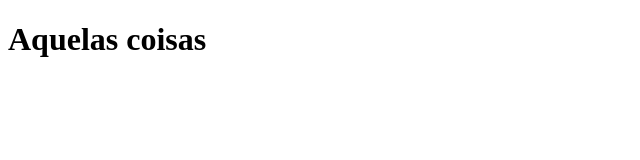
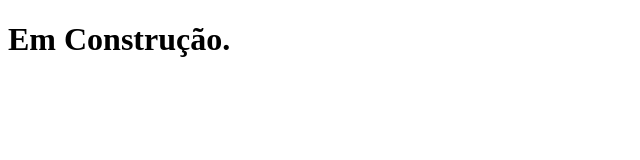
Before and after one commit to maureco-dev/project, a Next.js app: page / in a window 1280 px wide. Shown: the top 160 px of the page, without its empty margins (0-640 px from the left). Built offline with nearby package versions, Linux system fonts and the light colour scheme.

Commit message:
Mensagem de Em Construção

```diff
--- a/pages/index.js
+++ b/pages/index.js
@@ -1,5 +1,5 @@
 function Home() {
-  return <h1>Aquelas coisas</h1>;
+  return <h1>Em Construção. </h1>;
 }
 
 export default Home;
```
